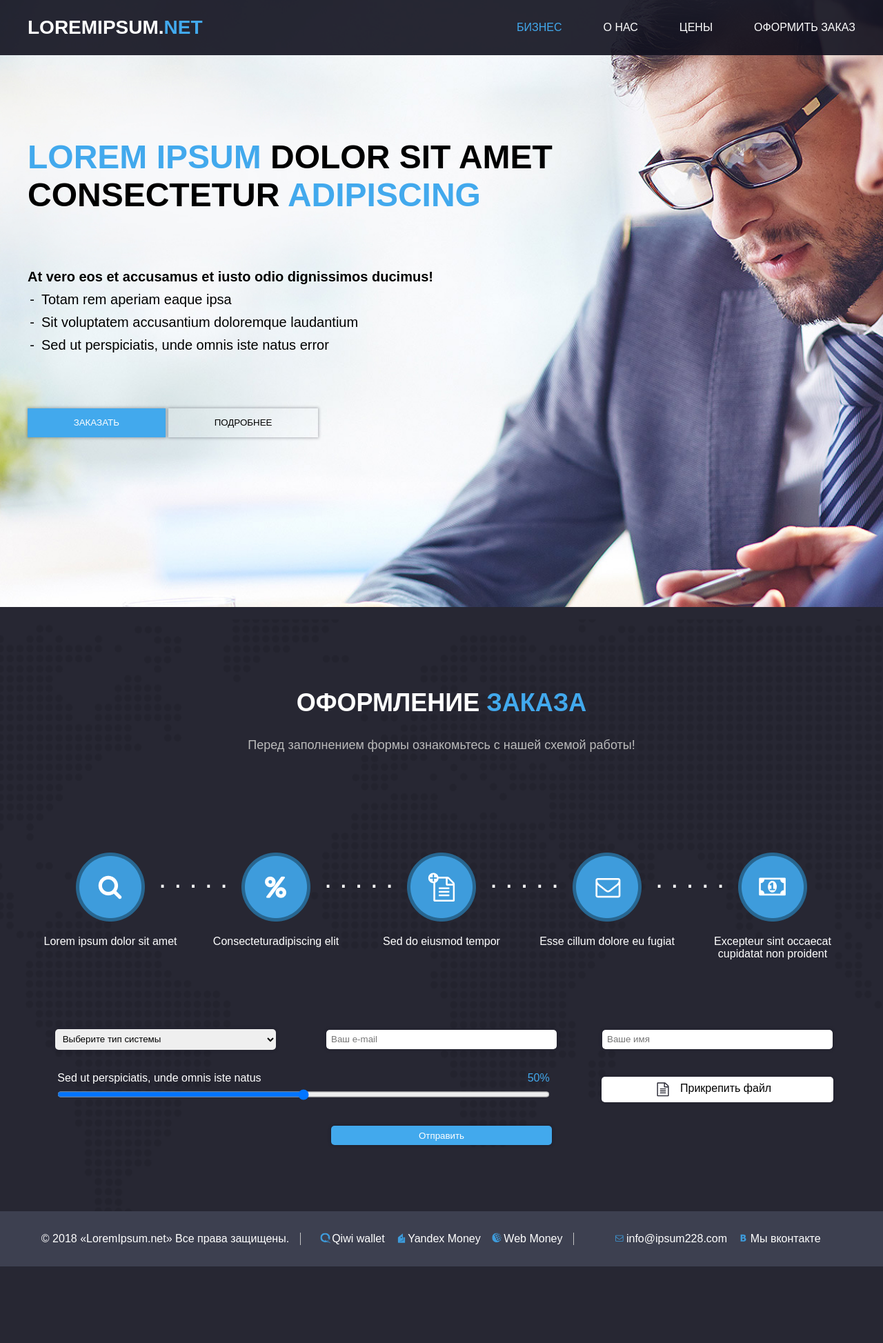
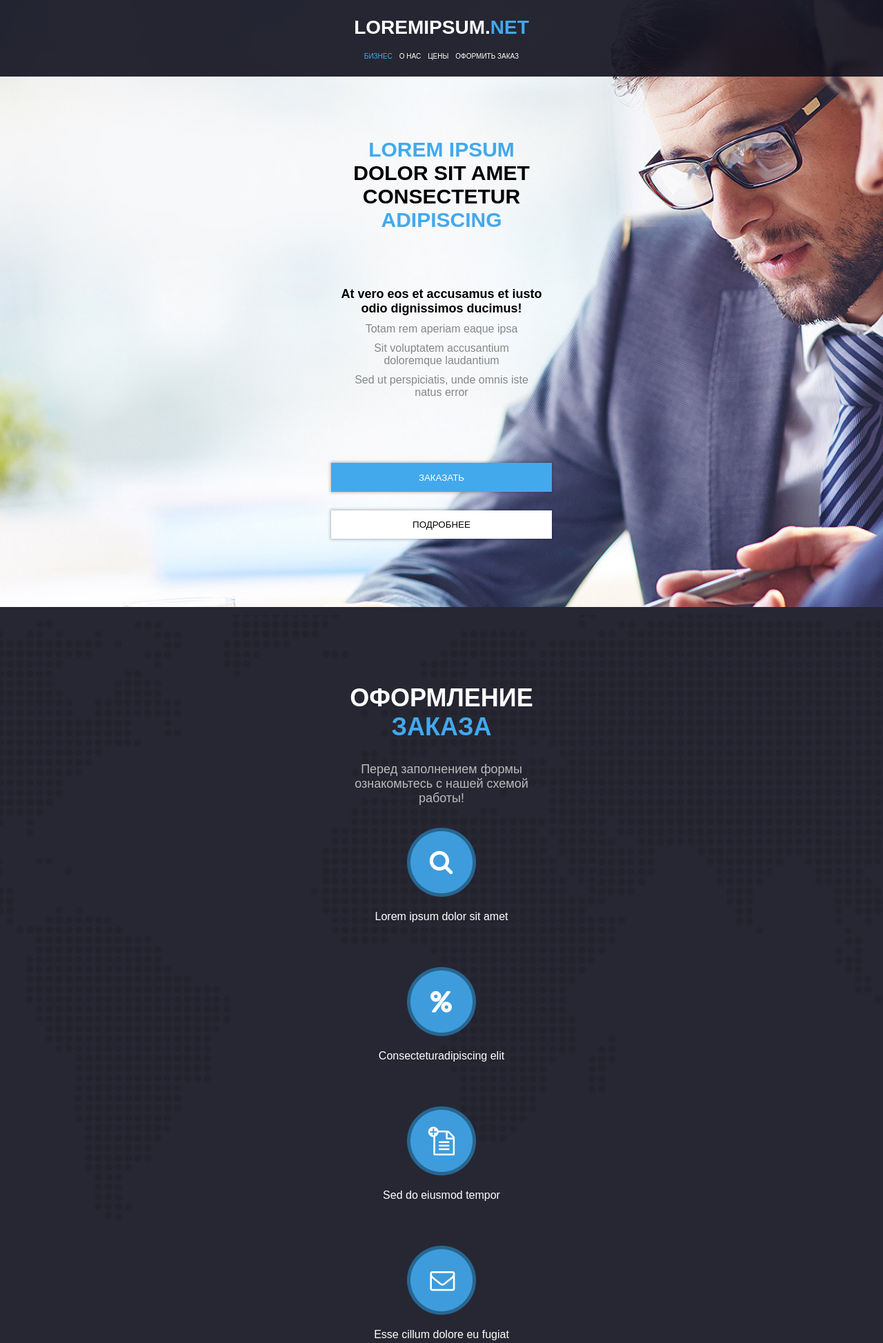
Before and after one commit to Faklor/test, a plain HTML site: page index.html in a window 1280 px wide. Shown: the top 1947 px of the page at 69% size. Before the commit the page ends 1836 px from the top, so only its background shows below. Drawn offline with Linux system fonts and the light colour scheme.

Commit message:
addaptive

```diff
--- a/style.scss
+++ b/style.scss
@@ -342,19 +342,118 @@ body{
 
 @media screen and (max-width: 1450px){
 
+    body{
         .container{
-
+            width: 320px;
         }
         header{
+            //width: auto
+            position: absolute;
+            display: block;
             .header{
+                display: block;
+                margin: 0 auto;
+                width: 320px;
+
+                gap:0;
                 .logo{
 
+                    justify-content: center;
                 }
                 .navigation{
-                display: none;
+                    //display: none;
+                    gap: 10px;
+                    margin-top: 2em;
+                    font-size: 10px;
+                    justify-content: center;
                 }
             }
 
 
         }
+        main{
+            .content{
+                .main{
+                    h1{
+                        text-align: center;
+                        font-size: 30px;
                     }
+                }
+            }
+            .c1{
+                h2{
+                    text-align: center;
+                    font-size: 18px;
+                }
+                ul{
+                    list-style: none;
+                    text-align: center;
+                    color: #868686;
+                    li{
+                        font-size: 16px;
+                    }
+                }
+                .controlls{
+                    button{
+                        width: 100%;
+                        margin:1em 0;
+                        &:nth-child(2){
+                            background-color: #FFF;
+                        }
+                    }
+                    padding-bottom: 6em;
+                }
+            }
+            .c2{
+                .status{
+                    grid-template-columns: 1fr;
+                    margin-top: 0;
+                    .item{
+                        margin:2em 0;
+                        &::before{
+                            display: none;
+                        }
+                    }
+                }
+                form{
+                    margin-top: 30px;
+                    display: block;
+
+                    select, .sumbit{
+                        margin: 0.5em;
+                    }
+                    input{
+                        margin:0.5em 0;
+                    }
+                    .range{
+                        input{
+                            width: 320px;
+                        }
+
+                    }
+                }
+            }
+        }
+        footer{
+            height: 100%;
+            .footer{
+                padding: 1em;
+                grid-template-columns: 1fr;
+                .certificate, .pay_list, .contacts{
+                    border: none;
+                    border-bottom: 1px solid #C3C3C3;
+                    padding-bottom: 2em;
+                    text-align: center;
+                    margin:1em;
+                }
+                .contacts{
+                    display: block;
+                    padding-bottom: 0;
+                    a{
+                        margin: 1em;
+                    }
+                }
+            }
+        }
+    }
+}
```
Also changed, not shown: style.css. Lines whose indentation alone changed are shown as unchanged.
